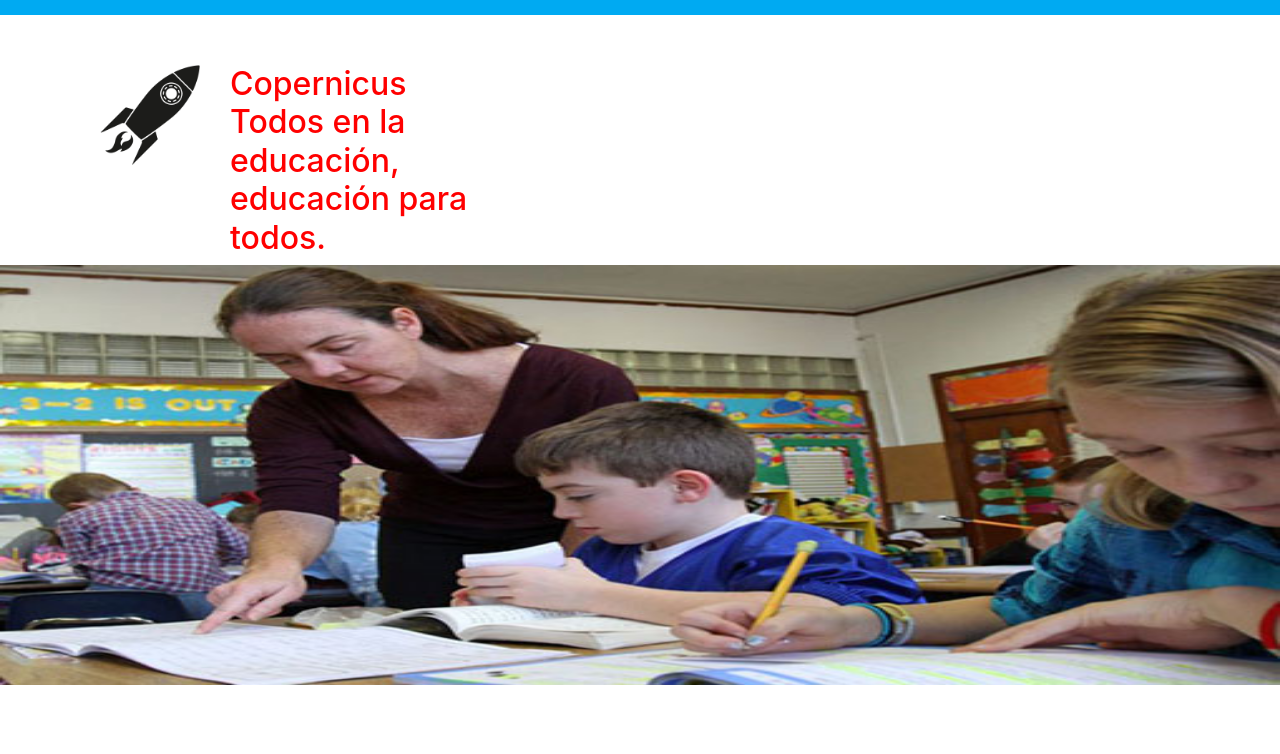
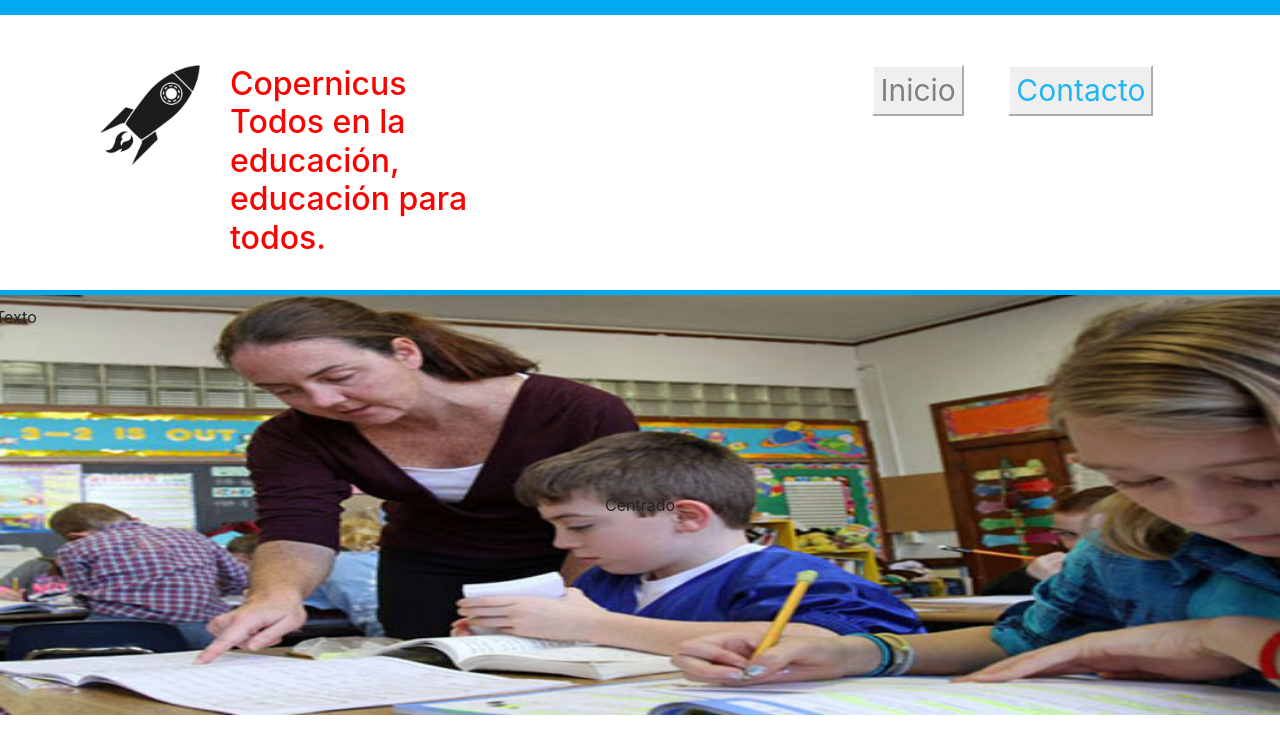
Before and after one commit to davidlechuga/Copernicus, a plain HTML site: page index.html in a window 1280 px wide. Drawn offline with nearby package versions, Linux system fonts and the light colour scheme.

Commit message:
image with text

```diff
--- a/index.html
+++ b/index.html
@@ -27,11 +27,25 @@
                 todos.
             </h2>
         </div>
+        <div class="col-5 colbuttons">
+            <button style="margin-right: 40px; color: gray; ">
+                Inicio
+            </button>
+            <button style="color: #21B5F4">
+                Contacto
+            </button>
+        </div>
     </div>
 
+
     <div class="row">
-        <div class="col-12">
+        <div class="margen2"></div>
+    </div>
+    <div class="row">
+        <div class="col-12 contenedor">
             <img id="escuelaCatolica" src="imagenes/body/colegio-catolico1-768x528.jpg">
+            <div class="texto-encima">Texto</div>
+            <div class="centrado">Centrado</div>
         </div>
     </div>
 
--- a/styles/index.css
+++ b/styles/index.css
@@ -3,6 +3,12 @@
 .margen1 {
 	border-top: 15px solid #00aaf2;
 	width: 100%;
+}
+
+.margen2 {
+	border-top: 5px solid #00aaf2;
+	width: 100%;
+	margin-top: 25px;
 }
 
 #logo {
@@ -17,7 +23,38 @@
 
 /* BODY ESTILOS */
 
+.colbuttons{
+	text-align: center;
+	margin-top: 50px;
+}
+
+button{
+	height: auto;
+	border-color: white;
+	font-size: 30px !important;
+}
+
+/* Imagen styles */
+
 #escuelaCatolica {
 	width: 100%;
 	height: 420px;
 }
+
+.contenedor{
+    position: relative;
+    display: inline-block;
+    text-align: center;
+}
+
+.texto-encima{
+    position: absolute;
+    top: 10px;
+    left: 10px;
+}
+.centrado{
+    position: absolute;
+    top: 50%;
+    left: 50%;
+    transform: translate(-50%, -50%);
+}
```
